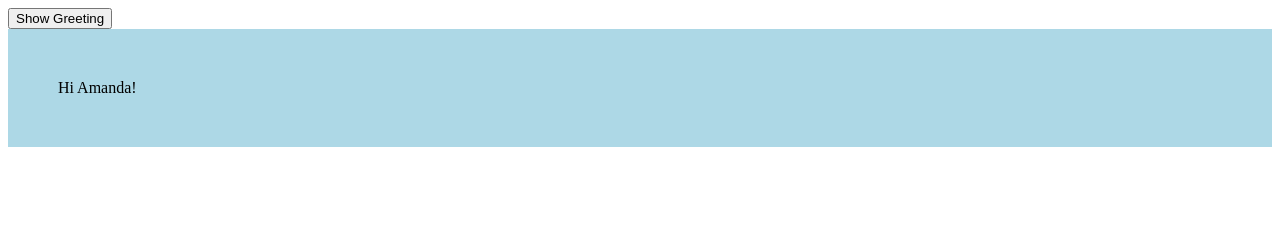
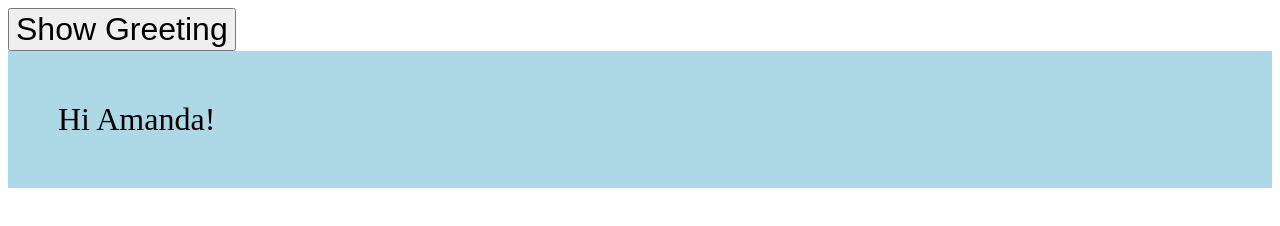
Before and after one commit to fsuarez2005/fsuarez2005.github.io, a plain HTML site: page index.html in a window 1280 px wide. Both pictures are taken after a click on the button "Show Greeting". Drawn offline with Linux system fonts and the light colour scheme.

```diff
--- a/index.html
+++ b/index.html
@@ -42,6 +42,14 @@
 		#greeting {
 			padding: 50px;
 			background: lightblue;
+			font-size: 24pt;
+
+
+		}
+
+
+		#cmdShow {
+			font-size: 24pt;
 
 
 
```
